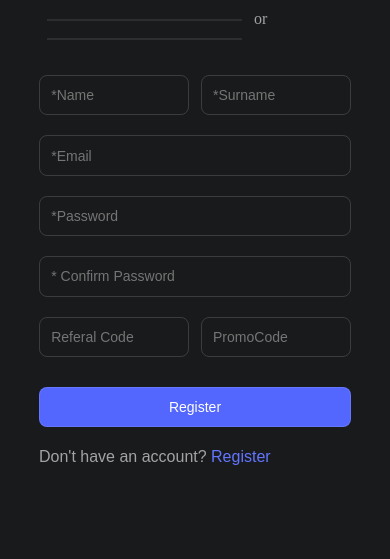
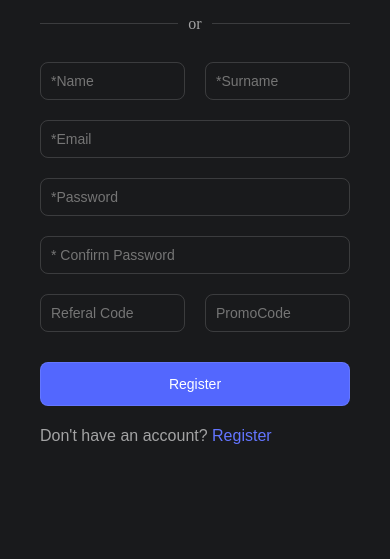
Before and after one commit to MuhammadAliTahirzadeh/Figmaproject, a plain HTML site: page index.html in a window 390 px wide. Shown: the part 285-844 px from the top of the page. Drawn offline with Linux system fonts and the light colour scheme.

Commit message:
ilk commit

```diff
--- a/index.html
+++ b/index.html
@@ -23,10 +23,10 @@
           <img src="/images/icon-google.svg" alt="Logo" />
           Continue with Google
         </button>
-        <div>
-          <hr />
+        <div class="orline">
+          <div class="line"></div>
           <span>or</span>
-          <hr />
+          <div class="line"></div>
         </div>
         <br />
         <form action="">
--- a/responsive.css
+++ b/responsive.css
@@ -1,38 +1,48 @@
 @media screen and (max-width: 768px) {
   body {
-    padding: 5vw; /
+    padding: 20px;
   }
 
   .right__side {
-    padding: 0 5vw; /
+    width: 100%;
+    max-width: 600px;
+    padding: 0 20px;
+    box-sizing: border-box;
+    margin: 0 auto;
   }
 
   .right__side__desc h2 {
-    font-size: clamp(18px, 3vw, 24px); /
+    font-size: 18px; /* azca kiçildir */
   }
 
   .right__side__desc p {
-    font-size: clamp(14px, 2.5vw, 16px);
+    font-size: 14px;
   }
 
   #gmail__btn,
   #register {
-    height: clamp(40px, 6vw, 50px);
-    padding: 1em;
-    font-size: clamp(14px, 2.5vw, 16px);
+    font-size: 14px;
+    padding: 10px;
+    height: 44px;
   }
 
   input {
-    font-size: clamp(14px, 2.5vw, 16px);
-    padding: 0.8em;
+    font-size: 14px;
+    padding: 10px;
   }
 
   hr {
     width: 100%;
-    max-width: 50vw;
+    max-width: 250px;
+    height: 2px;
+    margin: 0 8px;
   }
 
   .form-group {
-    gap: 3vw;
+    gap: 20px; /* sütunlar arasındakı məsafə saxlanır */
+  }
+
+  .form-group input {
+    width: 48%; /* yan-yana qalır */
   }
 }
--- a/style.css
+++ b/style.css
@@ -65,17 +65,17 @@ a {
   margin: 20px 0px;
 }
 
-hr {
-  display: inline-block;
-  width: 96%;
-  max-width: 250px;
-  height: 2px;
-  margin: 0 8px;
-  border: none;
-  background-color: var(--Main-Dark_200, #2d2e30);
-  vertical-align: middle;
+.orline {
+  display: flex;
+  align-items: center;
+  gap: 10px;
 }
 
+.line {
+  height: 1px;
+  background-color: rgba(255, 255, 255, 0.15);
+  flex: 1;
+}
 
 #gmail__btn {
   background: var(--Main-Dark_200, #2d2e30);
@@ -110,6 +110,6 @@ input {
   align-items: center;
 }
 
-.span{
-    font-family: Arial, Helvetica, sans-serif;
+.span {
+  font-family: Arial, Helvetica, sans-serif;
 }
```
